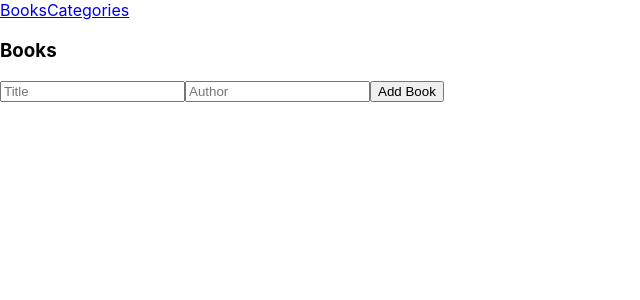
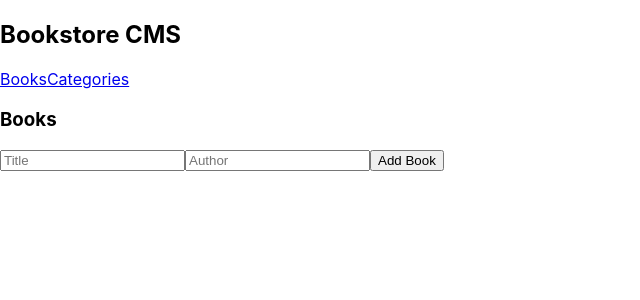
Before and after one commit to Bupilipili/Bookstore, a React (Create React App) app: page / in a window 1280 px wide. Shown: the top 300 px of the page, without its empty margins (0-640 px from the left). Built offline with nearby package versions, Linux system fonts and the light colour scheme.

Commit message:
Update Navigation.js

```diff
--- a/src/components/Navigation.js
+++ b/src/components/Navigation.js
@@ -4,7 +4,8 @@ import { Link } from 'react-router-dom';
 function Navigation() {
   return (
     <nav>
-      <Link to="/books">Books</Link>
+      <h1>Bookstore CMS</h1>
+      <Link to="/">Books</Link>
       <Link to="/categories">Categories</Link>
     </nav>
   );
```
